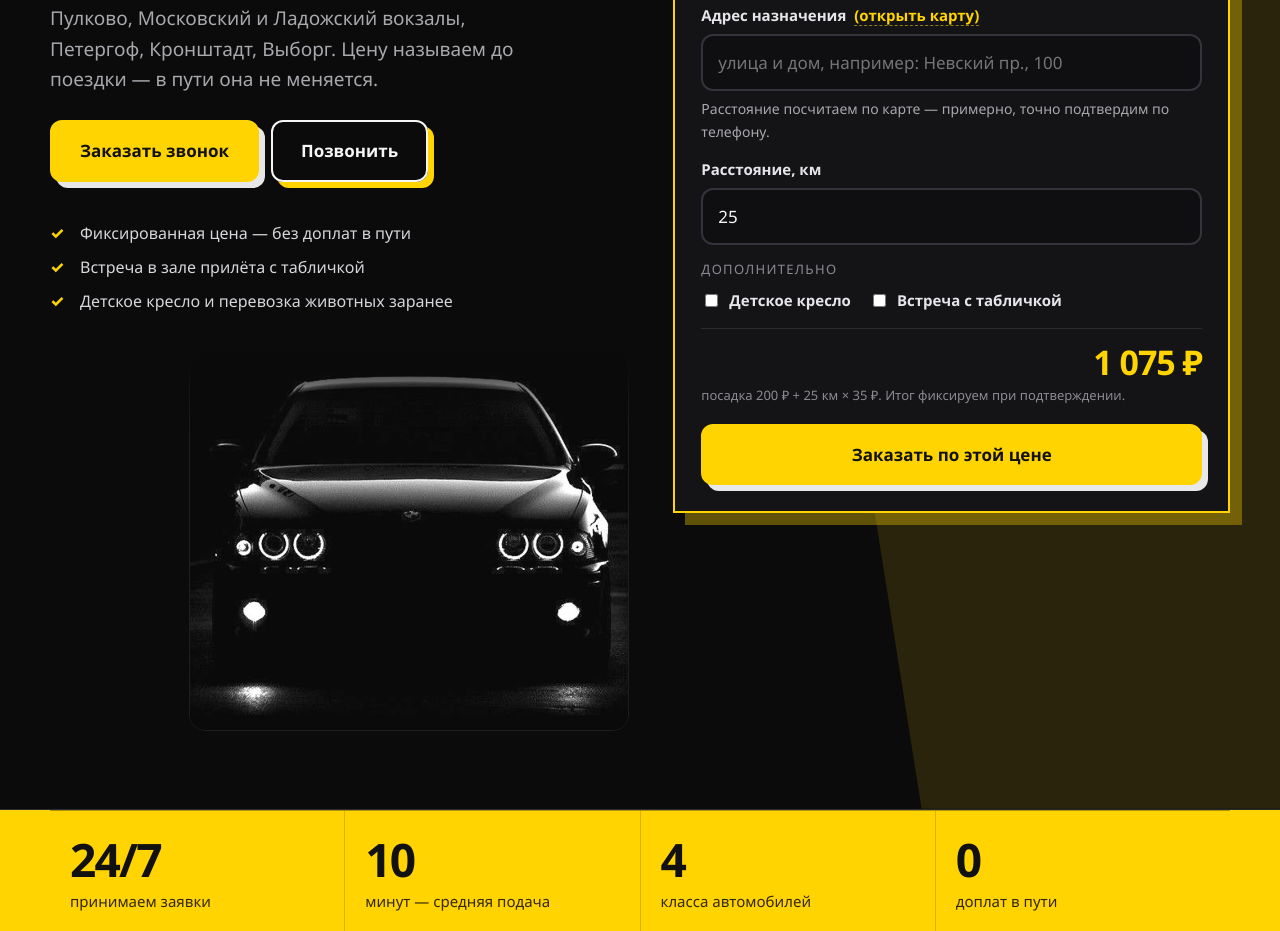
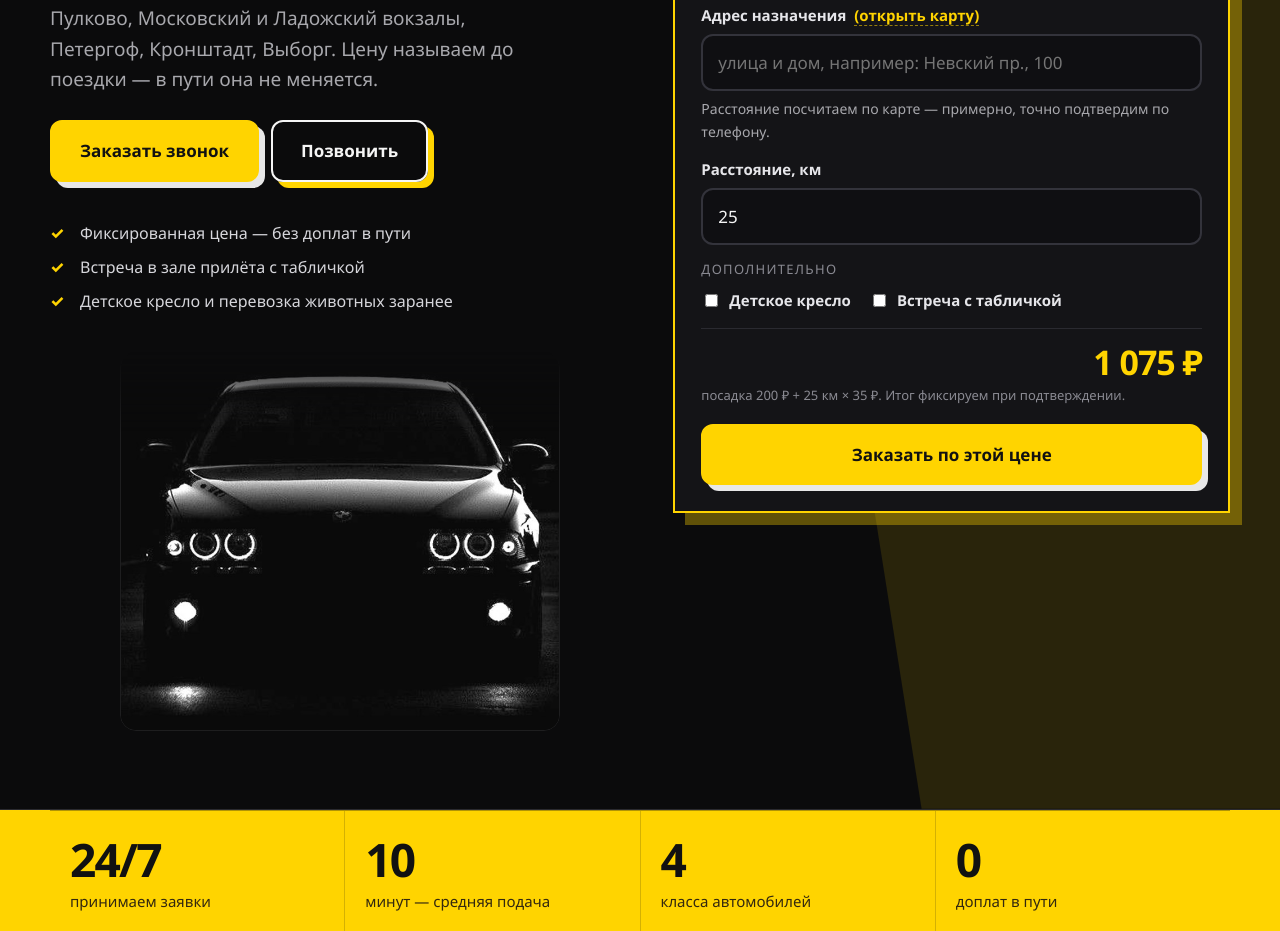
Before and after one commit to sergbcv-debug/transfer-78, a plain HTML site: page index.html in a window 1280 px wide. Shown: the part 393-1324 px from the top of the page. Drawn offline with Linux system fonts and the light colour scheme.

Commit message:
Hero photo centered in the free space

```diff
--- a/transfer.css
+++ b/transfer.css
@@ -278,7 +278,7 @@
 
 /* машина в первом экране */
 .hero-car {
-  margin: 26px 0 0 auto;        /* сдвигаем вправо, ближе к центру страницы */
+  margin: 26px auto 0;          /* по центру свободного места в колонке */
   max-width: 440px; position: relative;
 }
 .hero-car img {
```
